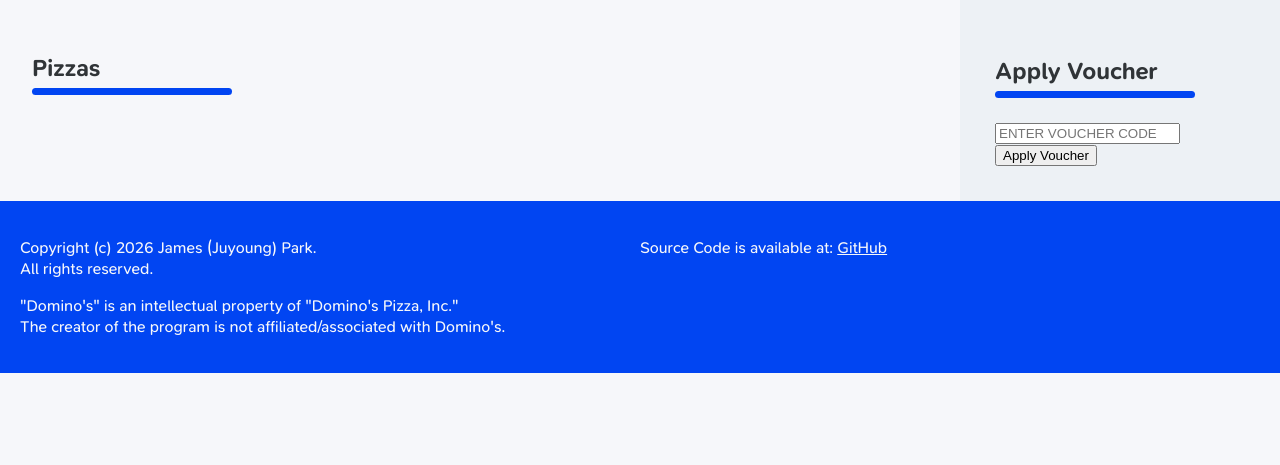
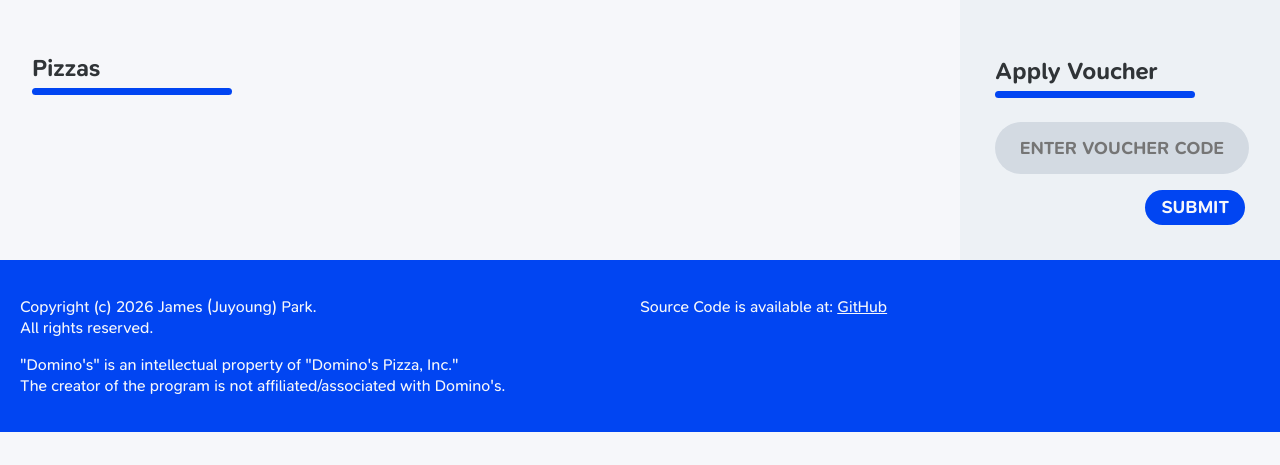
Before and after one commit to sleepywndud/pizza, a Flask app: template templates/index.html in a window 1280 px wide; the page is wider, and only the part inside the window is pictured. Shown: the part 71-536 px from the top of that part. Run offline with Flask 3, Linux system fonts and the light colour scheme; the template is opened without the code that fills it, so the values that code supplies are empty.

Commit message:
feat(styles): style voucher code and submit button
Styled the voucher code submit section & submit button accordingly to the wireframe.

```diff
--- a/routes.py
+++ b/routes.py
@@ -13,7 +13,7 @@ def main():
 
     if request.method == "POST":
         voucher_code = request.form.get("voucher_code")
-        print(f"Voucher Code Received: {voucher_code}")
+        print(f"\n\nVoucher Code Received: {voucher_code}\n\n")
 
     return render_template("index.html", data=data)
 
--- a/static/css/main.css
+++ b/static/css/main.css
@@ -151,3 +151,34 @@ footer a {
 	font-family: SN Pro;
 	font-size: 18px;
 }
+
+form[name='voucher_code'] {
+	text-align: right;
+}
+
+form input[name='voucher_code'] {
+	background-color: var(--grey-light2);
+	border: none;
+	border-radius: 100px;
+	height: 50px;
+	width: 100%;
+	font-family: SN Pro;
+	font-weight: bold;
+	font-size: large;
+	color: var(--white-main);
+	text-align: center;
+}
+
+form button[name='voucher_code'] {
+	width: 100px;
+	height: 35px;
+	border-radius: 100px;
+	border-style: none;
+	background-color: var(--blue-main);
+	color: var(--white-main);
+	font-weight: bold;
+	font-family: SN Pro;
+	font-size: 18px;
+	text-align: center;
+	margin-top: 16px;
+}
--- a/templates/index.html
+++ b/templates/index.html
@@ -45,9 +45,9 @@
 					<div style="padding: 35px">
 						<h2>Apply Voucher</h2>
 						<div id="line-divider"></div>
-						<form method="POST">
+						<form method="POST" name="voucher_code">
 							<input type="text" name="voucher_code" placeholder="ENTER VOUCHER CODE">
-							<button type="submit">Apply Voucher</button>
+							<button type="submit" name="voucher_code">SUBMIT</button>
 						</form>
 					</div>
 				</div>
```
